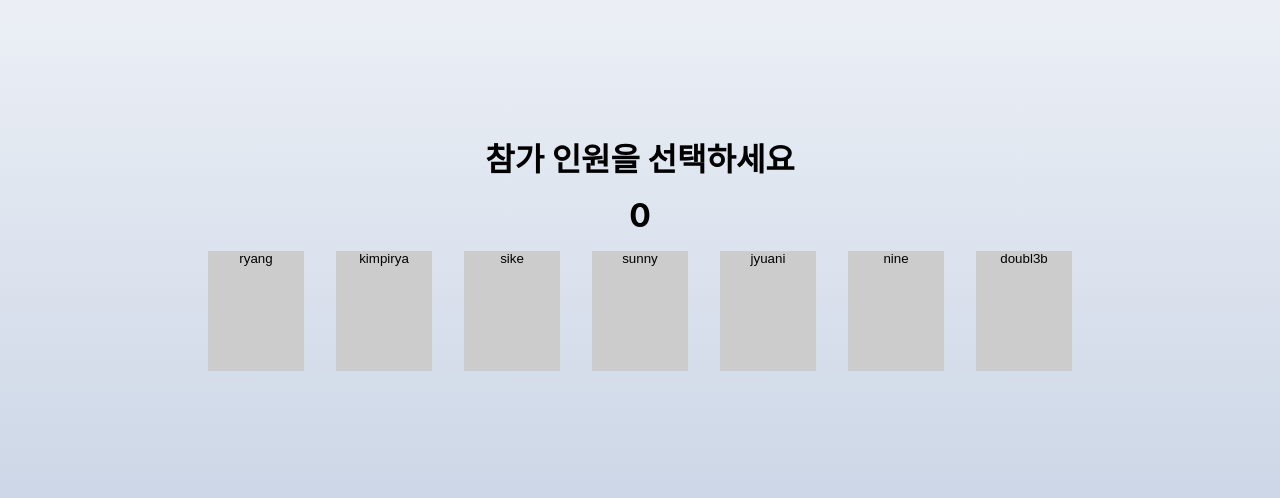
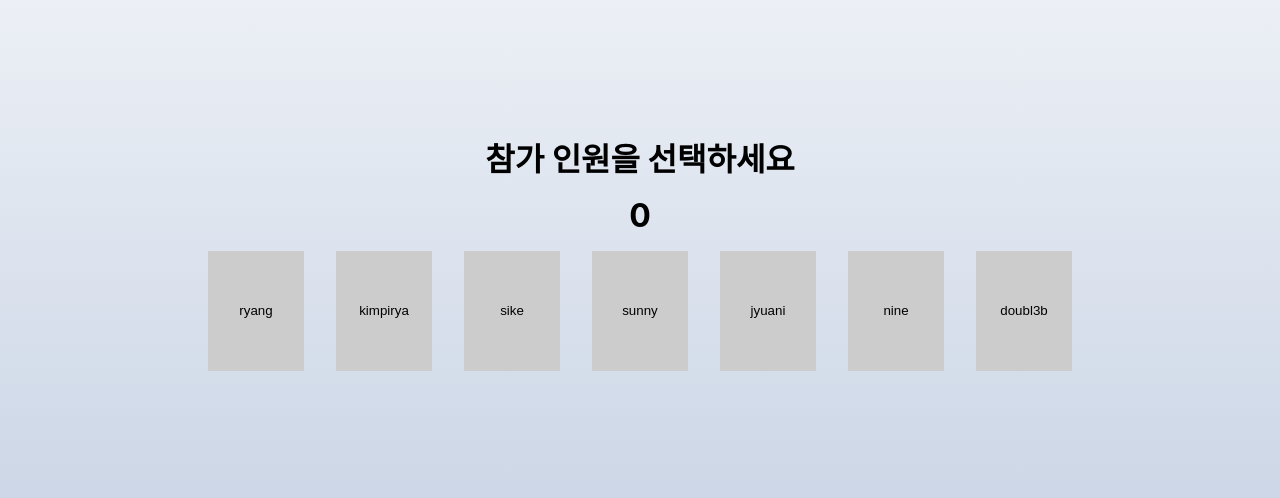
Before and after one commit to ninefloor/playground-for-friends, a React (Create React App) app: page / in a window 1280 px wide. Shown: the part 148-646 px from the top of the page. Built offline with nearby package versions, Linux system fonts and the light colour scheme; the HTML template or start-up script is replaced by a standard one.

Commit message:
fix: 선택된 유저 스타일 수정

```diff
--- a/src/User.js
+++ b/src/User.js
@@ -1,12 +1,14 @@
 import styled from 'styled-components';
 
-const Container = styled.div`
+const Container = styled.button`
   width: 96px;
   height: 120px;
   background-color: #ccc;
   cursor: pointer;
+  transition: all 0.2s ease-in-out;
   &.active {
     background-color: #eee;
+    transform: scale(101%) translateY(-5%);
   }
 `;
 
@@ -21,13 +23,12 @@ const User = ({ user, attend, setAttend }) => {
     });
   };
   return (
-    <button onClick={clickHandler}>
-      <Container
-        className={attend.map((el) => el.order).includes(order) ? 'active' : ''}
-      >
-        {username}
-      </Container>
-    </button>
+    <Container
+      onClick={clickHandler}
+      className={attend.map((el) => el.order).includes(order) ? 'active' : ''}
+    >
+      {username}
+    </Container>
   );
 };
 
```
